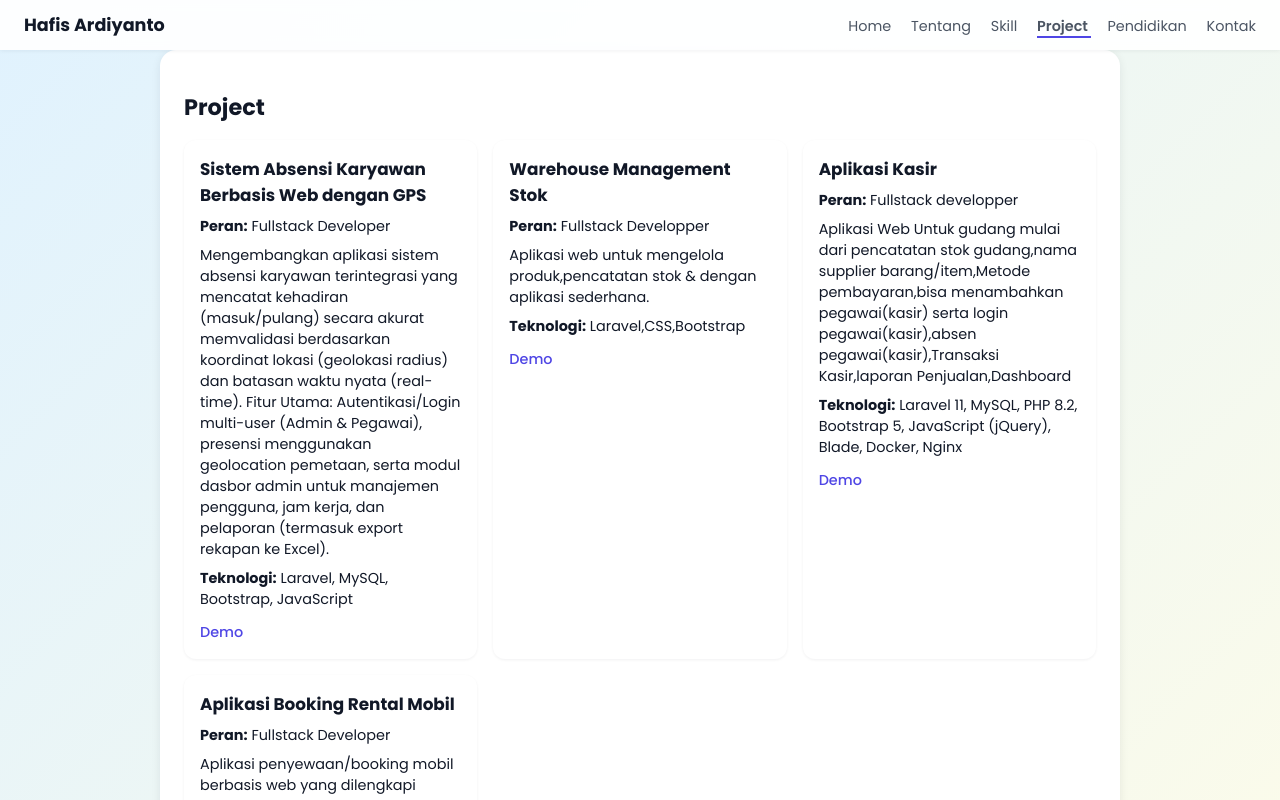
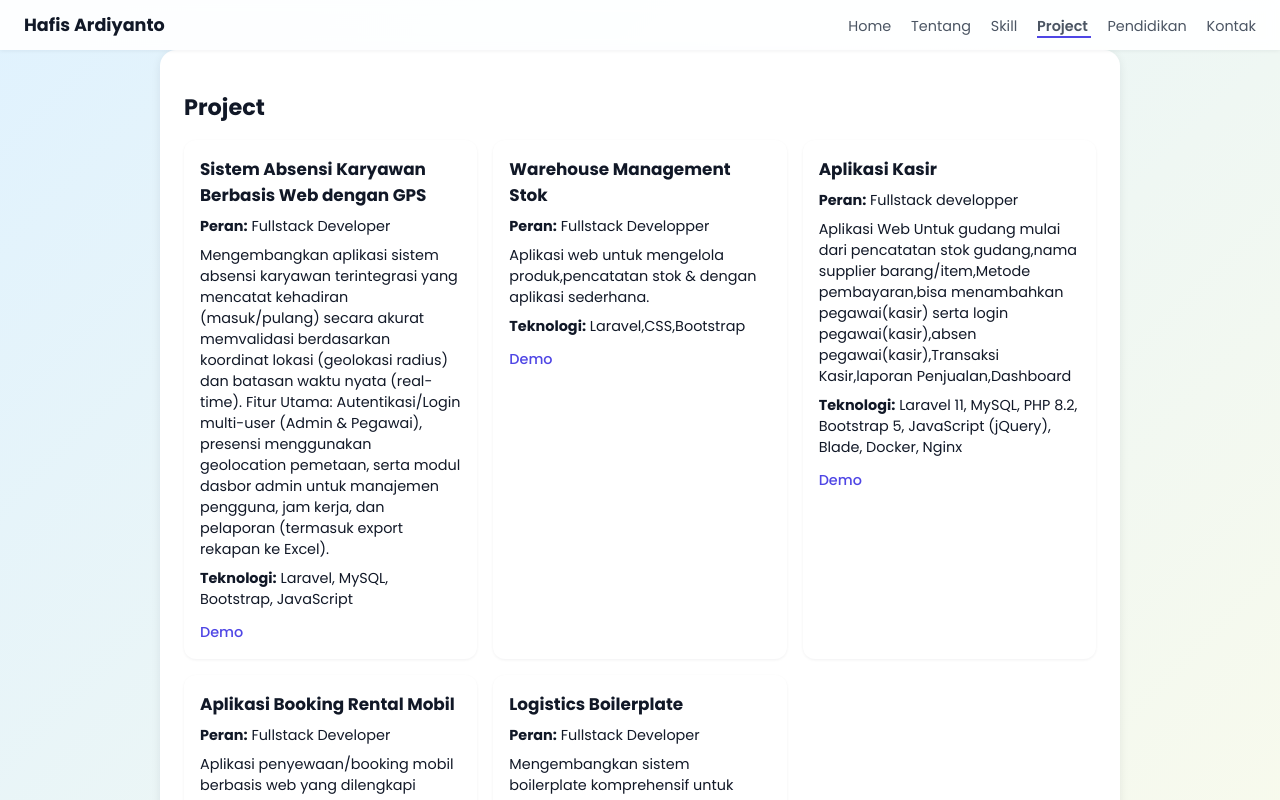
Before and after one commit to hafisardiyanto/my-portfolio, a Vue app: page /home in a window 1280 px wide. Both pictures are taken after a click on the button "Lihat Project Saya". Shown: the top 800 px of the page. Built offline with nearby package versions, Linux system fonts and the light colour scheme.

Commit message:
menambahkan project logistics boilerplate

```diff
--- a/src/components/Projects.vue
+++ b/src/components/Projects.vue
@@ -47,6 +47,13 @@ const projects = [
     description: "Aplikasi penyewaan/booking mobil berbasis web yang dilengkapi dengan otomatisasi fitur notifikasi WhatsApp menggunakan API Foonte (Fontee) dan notifikasi Email menggunakan SMTP.",
     tech: "Laravel, MySQL, Bootstrap,JavaScript",
     links: { demo: "http://43.133.157.230:8088" }
+   },
+   {
+    title: "Logistics Boilerplate",
+    role: "Fullstack Developer",
+    description: "Mengembangkan sistem boilerplate komprehensif untuk order management dan operasional logistik. Membangun RESTful API di sisi backend dengan autentikasi berbasis JWT, fungsionalitas Role-Based Access Control (RBAC) dinamis untuk manajemen hak akses per divisi/modul, serta integrasi database yang solid menggunakan Prisma ORM. Mengimplementasikan antarmuka frontend yang responsif untuk mengelola Master Data dan transaksi operasional, serta mendokumentasikan keseluruhan deployment menggunakan kontainerisasi.",
+    tech: "Node.js & Express.js, Prisma ORM, MySQL, Vue.js & Vite, JSON Web Token (JWT), Docker & Podman, Git & RESTful API",
+    links: { demo: "http://43.133.157.230:8093/" }
    }
 ];
 </script>
```
